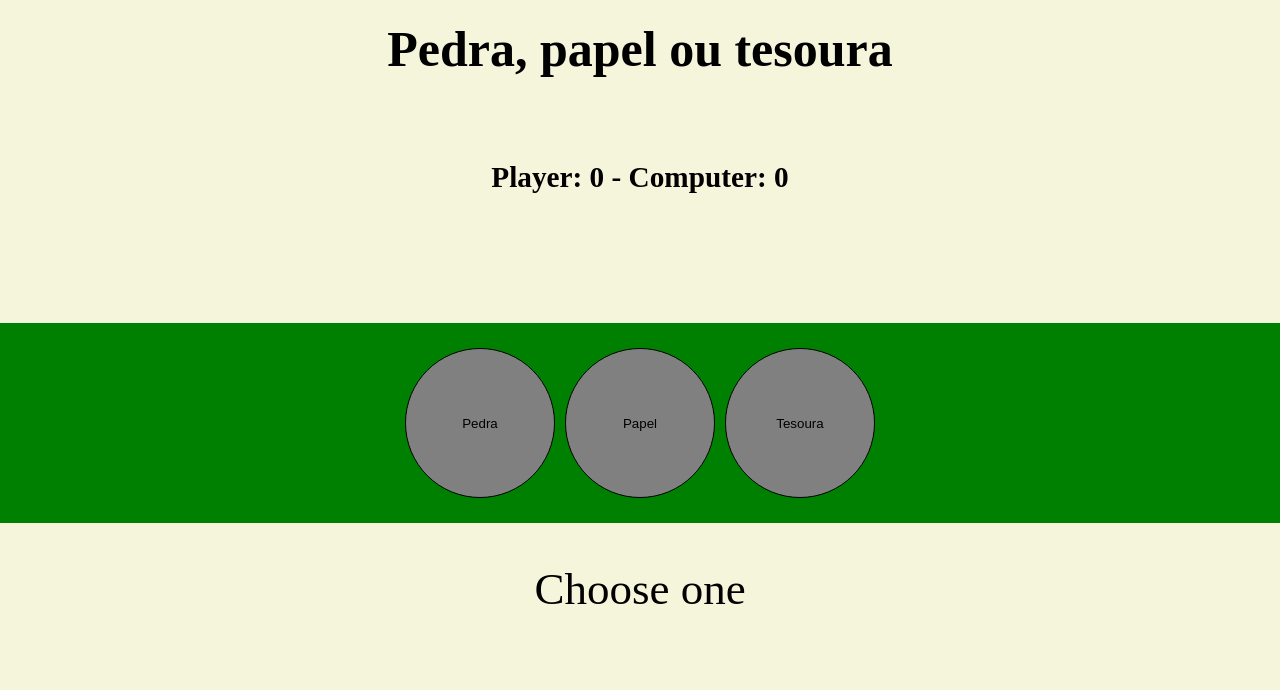
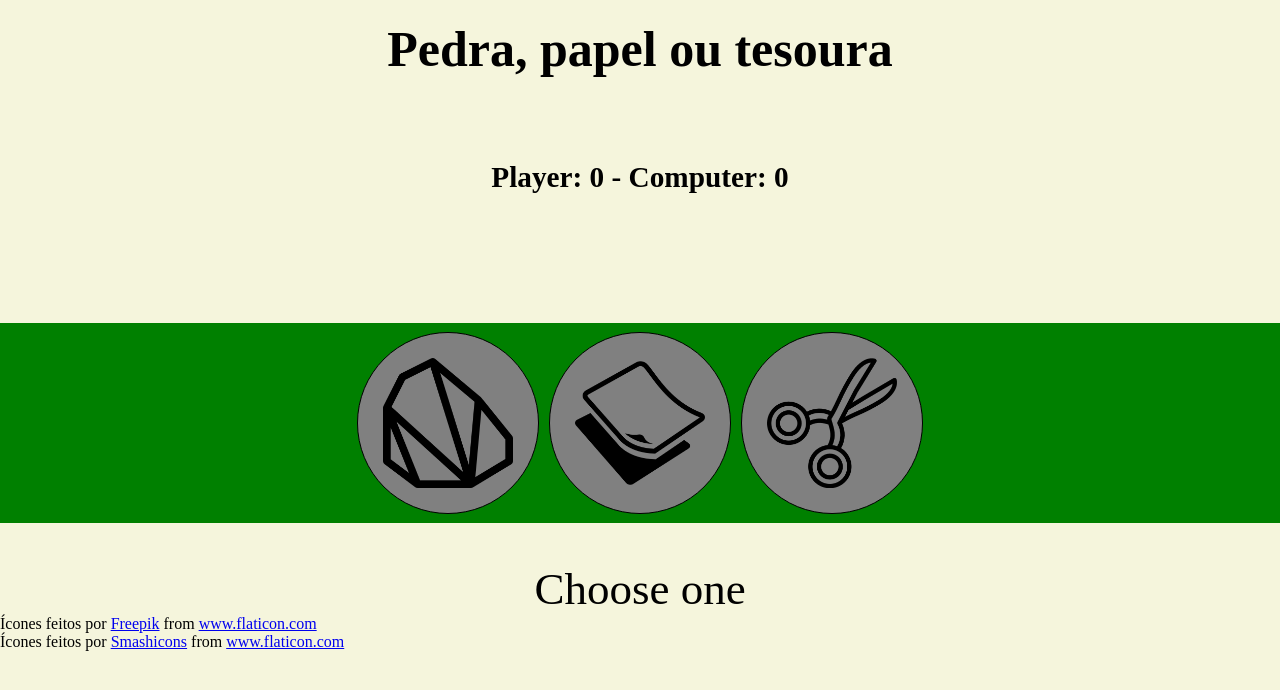
Before and after one commit to lauroribeiro/rock-paper-scissors, a plain HTML site: page index.html in a window 1280 px wide. Drawn offline with Linux system fonts and the light colour scheme.

Commit message:
Add images to buttons.

```diff
--- a/index.html
+++ b/index.html
@@ -9,11 +9,13 @@
     <h1 id="title" class="game-text">Pedra, papel ou tesoura</h1>
     <div id="scoreboard" class="game-text"><h3><span id="score-text">Player: 0 - Computer: 0</span></h3></div>
     <div id="buttons">
-        <button id="rock" class="controls">Pedra</button>
-        <button id="paper" class="controls">Papel</button>
-        <button id="scissors" class="controls">Tesoura</button>
+        <button id="rock" class="controls"><img src="images/pedra.png" alt="Rock" class="images" ></button>
+        <button id="paper" class="controls"><img src="images/papelflat.png" class="images" alt="Paper"></button>
+        <button id="scissors" class="controls"><img src="images/tesouras.png" class="images" alt="Scissors"></button>
     </div>
     <div class="output">Choose one</div>
+    <div>Ícones feitos por <a href="https://www.freepik.com" title="Freepik">Freepik</a> from <a href="https://www.flaticon.com/br/" title="Flaticon">www.flaticon.com</a></div>
+    <div>Ícones feitos por <a href="https://smashicons.com/" title="Smashicons">Smashicons</a> from <a href="https://www.flaticon.com/br/" title="Flaticon">www.flaticon.com</a></div>
     <script src="script.js"></script>
 </body>
 </html>
--- a/style.css
+++ b/style.css
@@ -34,6 +34,7 @@ body {
     width: 150px;
     height: 150px;
     margin: 0 5px 0 5px;
+    padding: 90px;
     background-color: grey;
 }
 .controls:hover{
@@ -48,3 +49,8 @@ body {
 #title{
     font-size: 50px;
 }
+.images {
+    height: 130px;
+    width: 130px;
+
+}
```
Also changed, not shown: images/37a6335f8116ec5d233efd8019e2b2c4-pedra-redonda.png (added), images/papelflat.png (added), images/paper.jpg (added), images/pedra.png (added), images/tesoura.png (added), images/tesouras.png (added).
